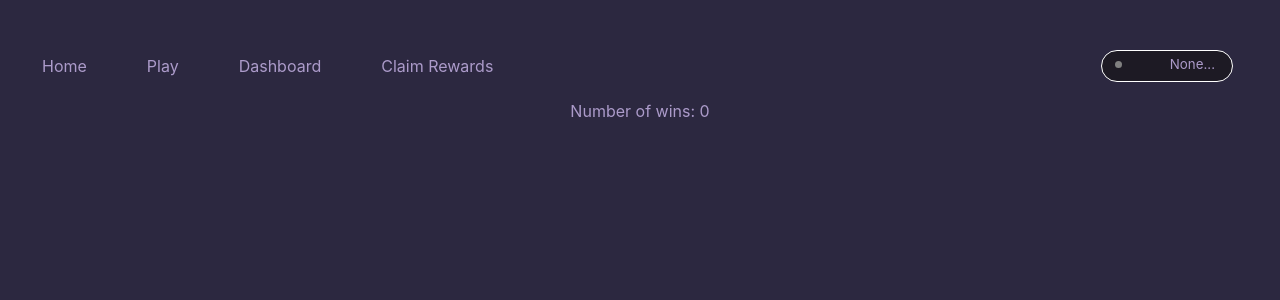
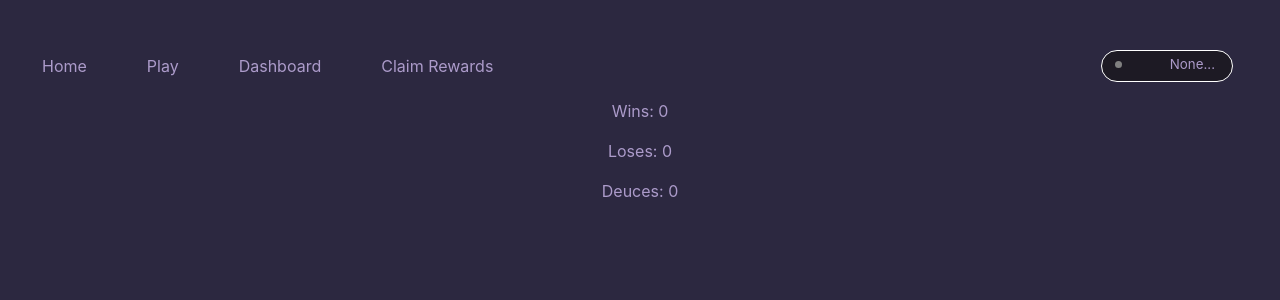
Before and after one commit to ulas96/rock-paper-scissor, a React (Vite) app in the folder client/: page /dashboard in a window 1280 px wide. Shown: the top 300 px of the page. Built offline with nearby package versions, Linux system fonts and the light colour scheme.

Commit message:
Update Dashboard.jsx

```diff
--- a/client/src/components/Dashboard/Dashboard.jsx
+++ b/client/src/components/Dashboard/Dashboard.jsx
@@ -5,19 +5,38 @@ export default function Dashboard({state,account}) {
     const [_account] = account
 
     const [wins, setWins] = useState([]);
+    const [loses,setLoses] = useState([]);
+    const [deuces, setDeuces] = useState([]);
 
     const getPlayerWins = async () => {
         const _wins = await state.contract.getPlayerWins(_account);
         setWins(_wins);
     }
 
+    const getPlayerLoses = async () => {
+        const _loses = await state.contract.getPlayerLoses(_account);
+        setLoses(_loses);
+    }
+
+const getPlayerDeuces = async () => {
+    const _deuces =  await state.contract.getPlayerDeuces(_account);
+    setDeuces(_deuces);
+}
+
+
     useEffect(() => {
         getPlayerWins();
+        getPlayerLoses();
+        getPlayerDeuces();
     })
 
     return (
         <>
-            {`Number of wins: ${wins.length}`}
+
+
+            <p>{`Wins: ${wins.length}`}</p>
+            <p>{`Loses: ${loses.length}`}</p>
+            <p>{`Deuces: ${deuces.length}`}</p>
         </>
     );
 }
```
